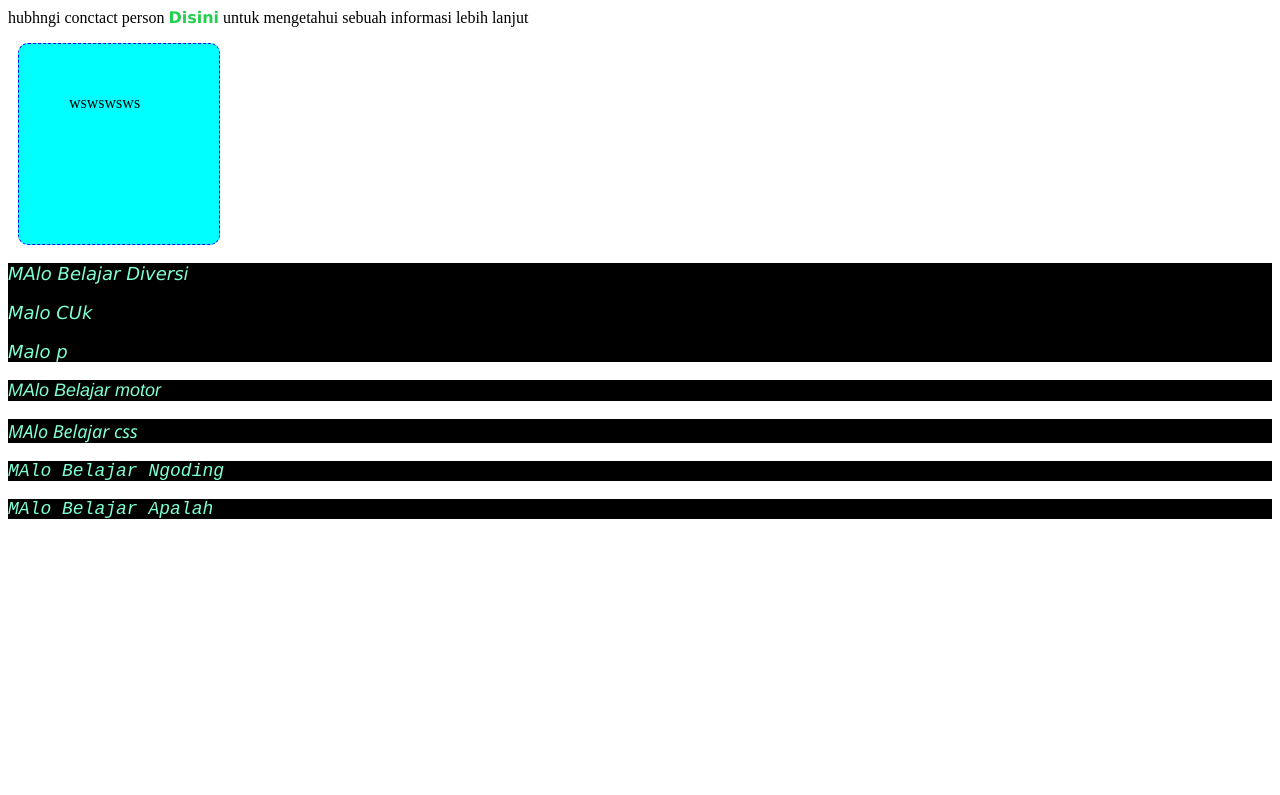
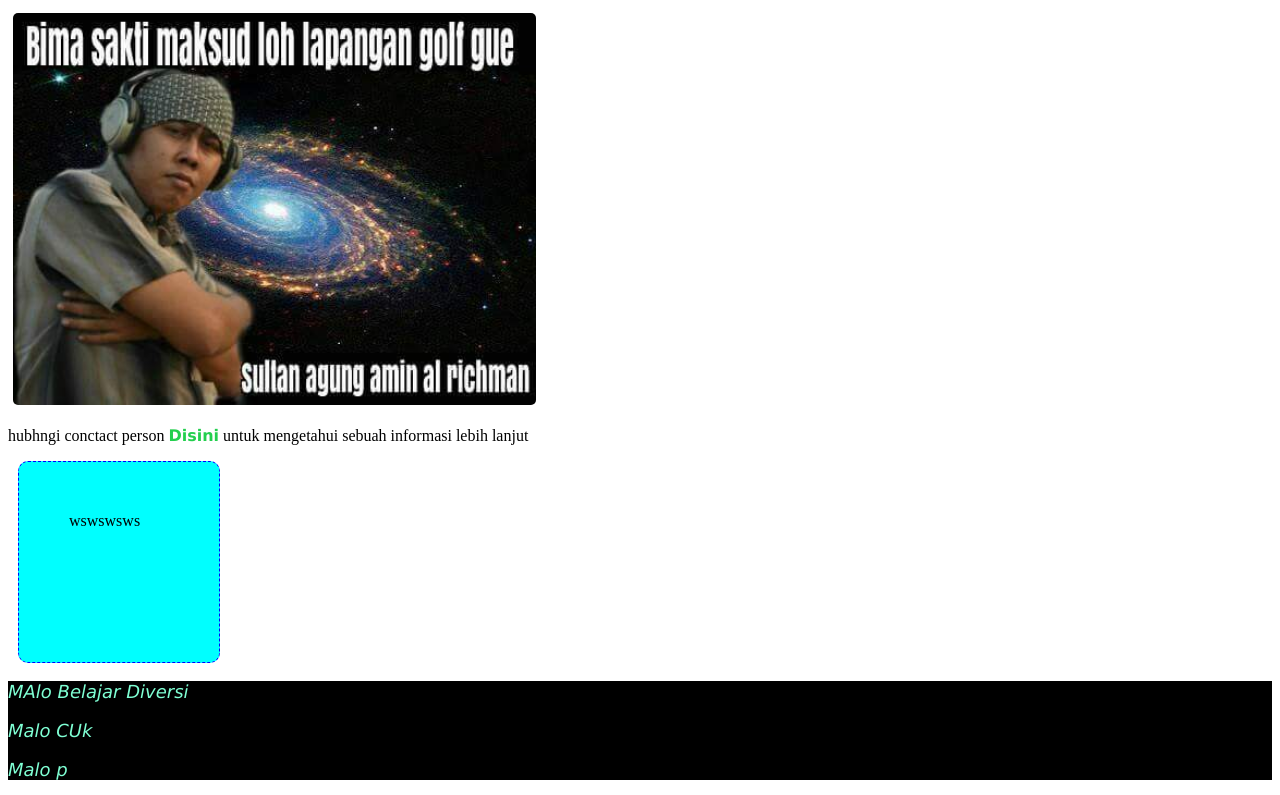
Before and after one commit to Malooox/Belajar, a plain HTML site: page index2.html in a window 1280 px wide. Shown: the top 795 px of the page. Drawn offline with Linux system fonts and the light colour scheme.

Commit message:
tambah gambar

```diff
--- a/index2.html
+++ b/index2.html
@@ -7,6 +7,7 @@
     <link rel="stylesheet" href="style.css">
 
 </head>
+<img src ="Malo.jpg" style ="height: 50%; padding: 5px; border-radius: 10px;">
 
 <body>
     <p style="text-transform: lowercase;">
```
Also changed, not shown: Malo.jpg (added).
